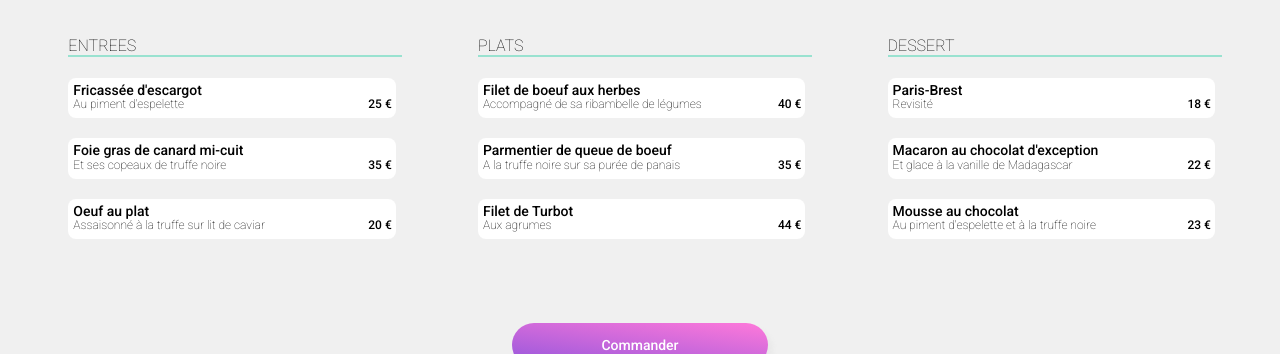
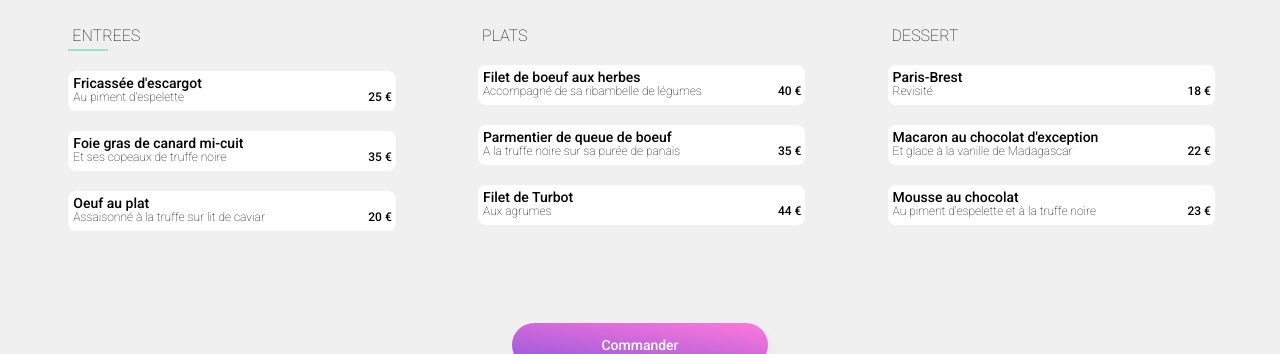
Before and after one commit to cla31/projet-3-OCR, a website: page nav-pages-html/palette.html in a window 1280 px wide. Shown: the part 746-1100 px from the top of the page. Drawn offline with Linux system fonts and the light colour scheme; a web font is replaced by a local one.

Commit message:
petit trait vert sous le titre "entrée" d'une page

```diff
--- a/nav-pages-html/palette.html
+++ b/nav-pages-html/palette.html
@@ -109,6 +109,8 @@
                     <div class="stack-section">
                         <div class="stack-section__title">
                             <h4>ENTREES</h4>
+                            <div id="trait_dessous">
+                            </div>
                         </div>
                         <div class="stack-section__items">
                             <div class="stack-section__subtitle">
--- a/sass/pages/_template-page.scss
+++ b/sass/pages/_template-page.scss
@@ -178,8 +178,16 @@
 .stack-section {
     // border: black 1px solid;
     padding-left: 10px;
-    &__title h4 {
-        border-bottom: $tertiaire solid 2px;
+    &__title {
+        margin-bottom: 20px;
+        h4 {
+            // border-bottom: $tertiaire solid 2px;
+            margin: 4px;
+        }
+    }
+    #trait_dessous {
+        border-top: $tertiaire solid 2px;
+        width: 40px;
     }
     &__subtitle {
         padding-top: 4px;
```
Also changed, not shown: public/css/style.css, 1 other file.
